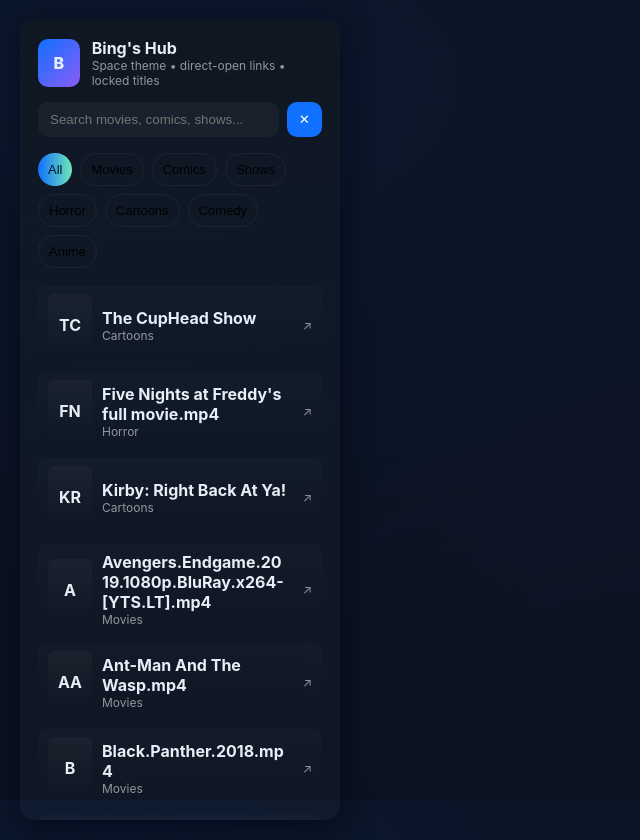
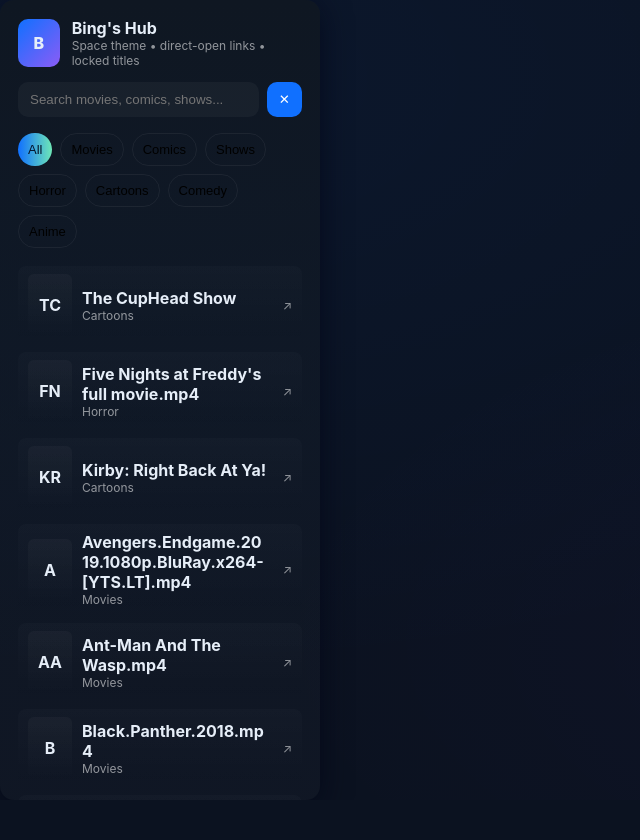
Before and after one commit to bingleberries/bingleberries.github.io, a plain HTML site: page Bhtest.html in a window 1280 px wide. Shown: the whole page, without its empty margins (0-640 px from the left). After the commit the page ends 800 px from the top, so only its background shows below. Drawn offline with Linux system fonts and the light colour scheme.

Commit message:
Refactor .app styles in Bhtest.html
Updated .app class styles for full width and removed padding.

```diff
--- a/Bhtest.html
+++ b/Bhtest.html
@@ -7,7 +7,16 @@
   <style>
     :root{--bg:#0b1220;--panel:#0f1722;--accent:#1070ff;--glass:rgba(255,255,255,0.04);--muted:rgba(255,255,255,0.55)}
     html,body{height:100%;margin:0;font-family:Inter,system-ui,Arial;background:radial-gradient(1200px 600px at 10% 10%, rgba(16,112,255,0.06), transparent), radial-gradient(900px 400px at 90% 80%, rgba(150,60,255,0.04), transparent), var(--bg);color:#e6eef8}
-    .app{display:grid;grid-template-columns:320px 1fr;gap:20px;height:100vh;padding:20px}
+ .app {
+  display: grid;
+  grid-template-columns: 320px 1fr;
+  gap: 20px;
+  height: 100vh;
+  width: 100vw; /* make it stretch full width bc i got rid of the iframe idea (fuck google drive) */
+  padding: 0; /* remove the box padding */
+  margin: 0;
+}
+
     .sidebar{background:linear-gradient(180deg,var(--panel),rgba(255,255,255,0.02));border-radius:14px;padding:18px;box-shadow:0 6px 30px rgba(2,6,23,0.7);overflow:auto}
     .brand{display:flex;gap:12px;align-items:center}
     .logo{width:48px;height:48px;border-radius:10px;background:linear-gradient(135deg,var(--accent),#8b5cf6);display:grid;place-items:center;font-weight:800}
```
